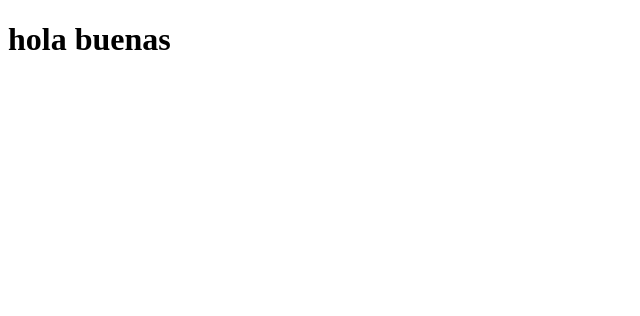
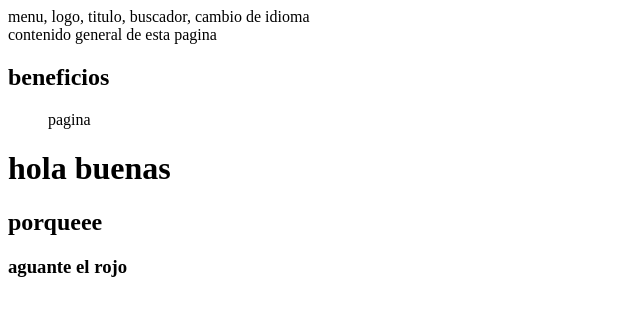
Before and after one commit to nicolasaez09/prueba, a plain HTML site: page PRUEBA/index.html in a window 1280 px wide. Shown: the whole page, without its empty margins (0-640 px from the left). Drawn offline with Linux system fonts and the light colour scheme.

Commit message:
Add files via upload

```diff
--- a/PRUEBA/index.html
+++ b/PRUEBA/index.html
@@ -6,7 +6,20 @@
     <title>Titulo</title>
 </head>
 <body>
+     <header>
+        menu, logo, titulo, buscador, cambio de idioma
+     </header>
+     <main>
+        contenido general de esta pagina
+     </main>
+     <section>
+        <h2> beneficios</h2>
+     </section>
+     <ul>
+        pagina
+     </ul>
     <h1>hola buenas</h1>
-
+    <h2> porqueee</h2>
+    <h3> aguante el rojo</h3>
 </body>
 </html>
```
